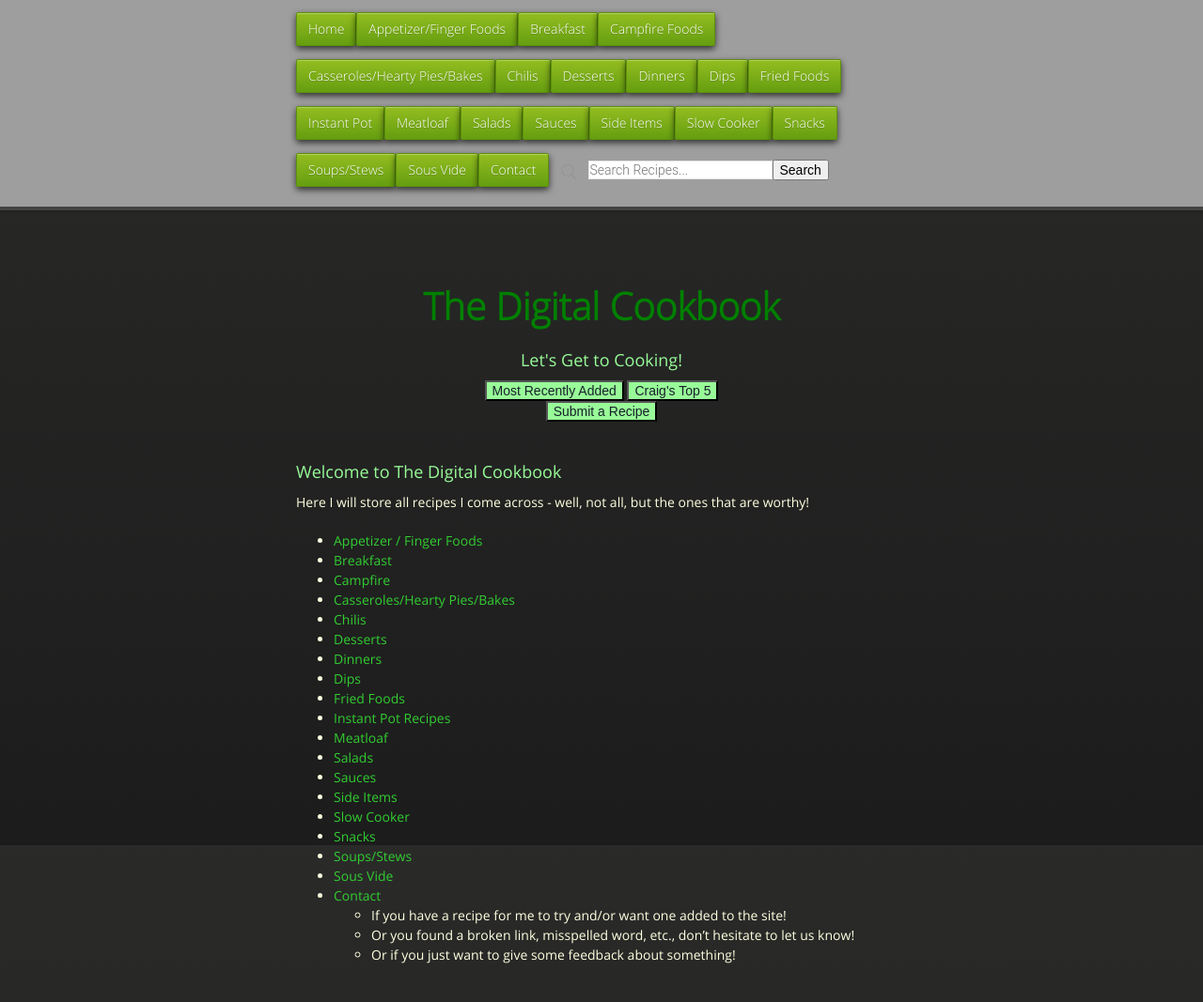
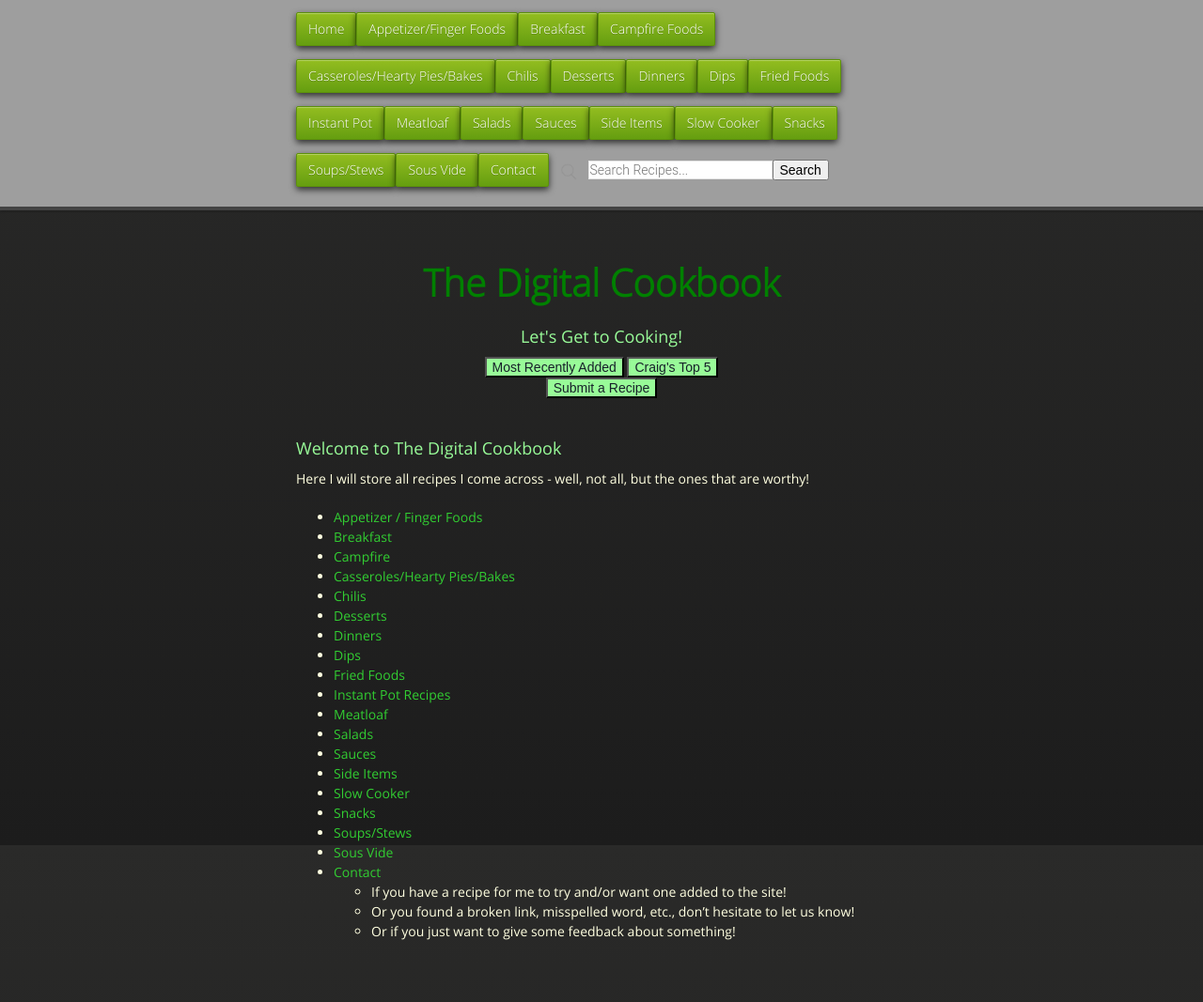
Before and after one commit to cmwillett/TheDigitalCookbook, a Jekyll site: the page built from index.md, in a window 1280 px wide. Shown: the whole page at 94% size. Built offline with Jekyll 4.4.1, drawn with Linux system fonts in a browser that asks for light colours; nearby versions of some CDN libraries; after the commit the page ends 1042 px from its top, so only the background shows below that.

Commit message:
Update styles.css

```diff
--- a/stylesheets/styles.css
+++ b/stylesheets/styles.css
@@ -804,8 +804,8 @@ dt {
 section {
   display: inline;
   max-width: 650px;
-  padding: 30px 0px 10px 0px;
-  /*padding: 5px 0px 10px 0px;*/
+  /*padding: 30px 0px 10px 0px;*/
+  padding: 5px 0px 10px 0px;
   margin: 20px 0;
   /*margin-top: 130px;*/
   margin-top: 1px;
```
